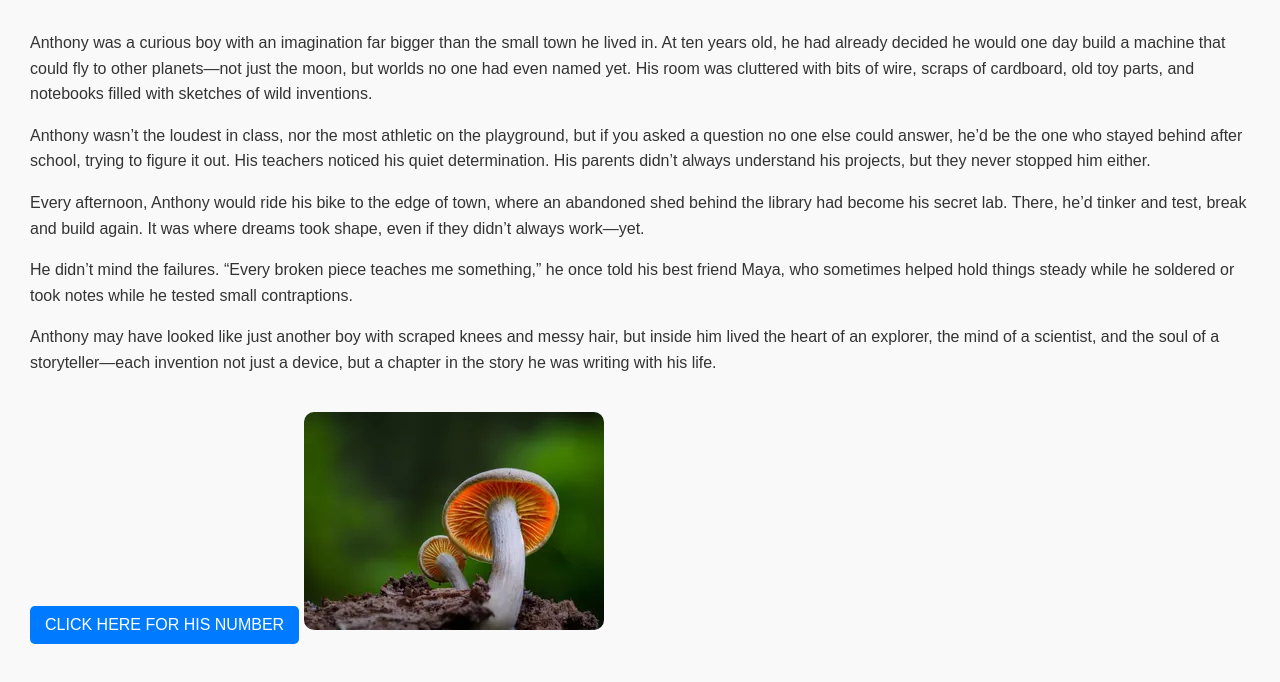
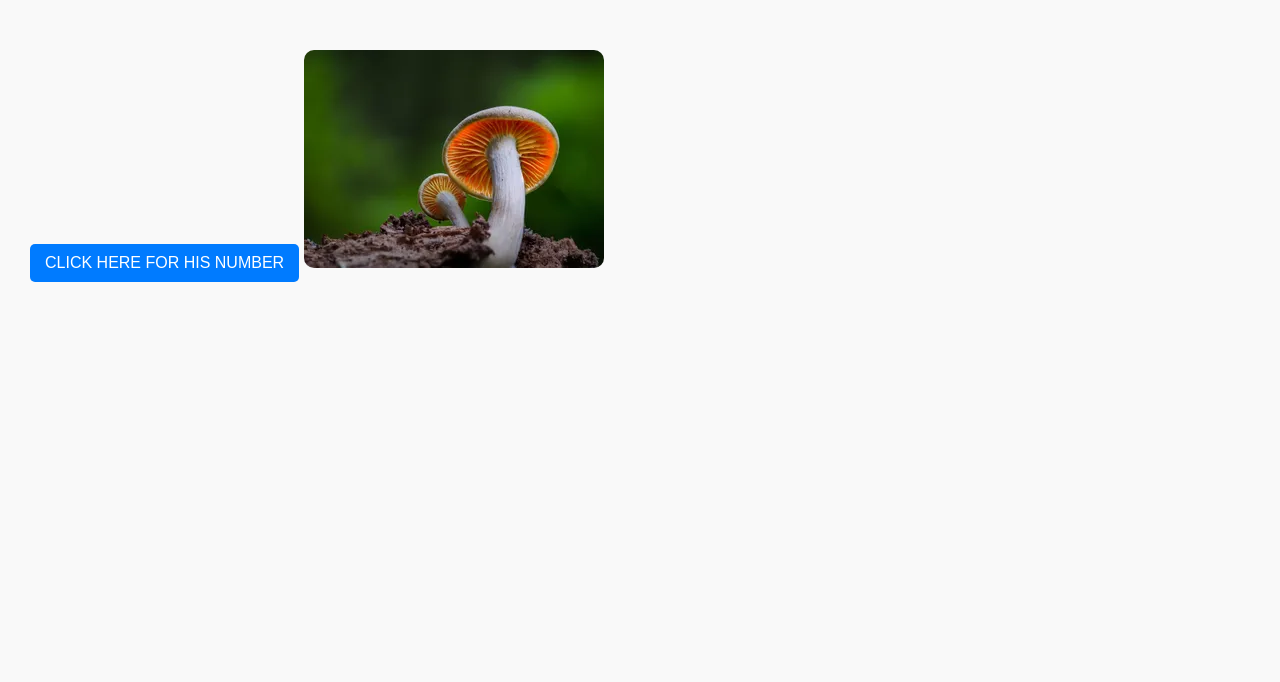
Before and after one commit to Anthony123334/AboutMe, a plain HTML site: page index.html in a window 1280 px wide. Drawn offline with Linux system fonts and the light colour scheme.

Commit message:
Update index.html

```diff
--- a/index.html
+++ b/index.html
@@ -36,15 +36,7 @@
 <body>
 
   <div>
-    <p>Anthony was a curious boy with an imagination far bigger than the small town he lived in. At ten years old, he had already decided he would one day build a machine that could fly to other planets—not just the moon, but worlds no one had even named yet. His room was cluttered with bits of wire, scraps of cardboard, old toy parts, and notebooks filled with sketches of wild inventions.</p>
 
-    <p>Anthony wasn’t the loudest in class, nor the most athletic on the playground, but if you asked a question no one else could answer, he’d be the one who stayed behind after school, trying to figure it out. His teachers noticed his quiet determination. His parents didn’t always understand his projects, but they never stopped him either.</p>
-
-    <p>Every afternoon, Anthony would ride his bike to the edge of town, where an abandoned shed behind the library had become his secret lab. There, he’d tinker and test, break and build again. It was where dreams took shape, even if they didn’t always work—yet.</p>
-
-    <p>He didn’t mind the failures. “Every broken piece teaches me something,” he once told his best friend Maya, who sometimes helped hold things steady while he soldered or took notes while he tested small contraptions.</p>
-
-    <p>Anthony may have looked like just another boy with scraped knees and messy hair, but inside him lived the heart of an explorer, the mind of a scientist, and the soul of a storyteller—each invention not just a device, but a chapter in the story he was writing with his life.</p>
   </div>
 
   <button onclick="GiveNumber()">CLICK HERE FOR HIS NUMBER</button>
```
